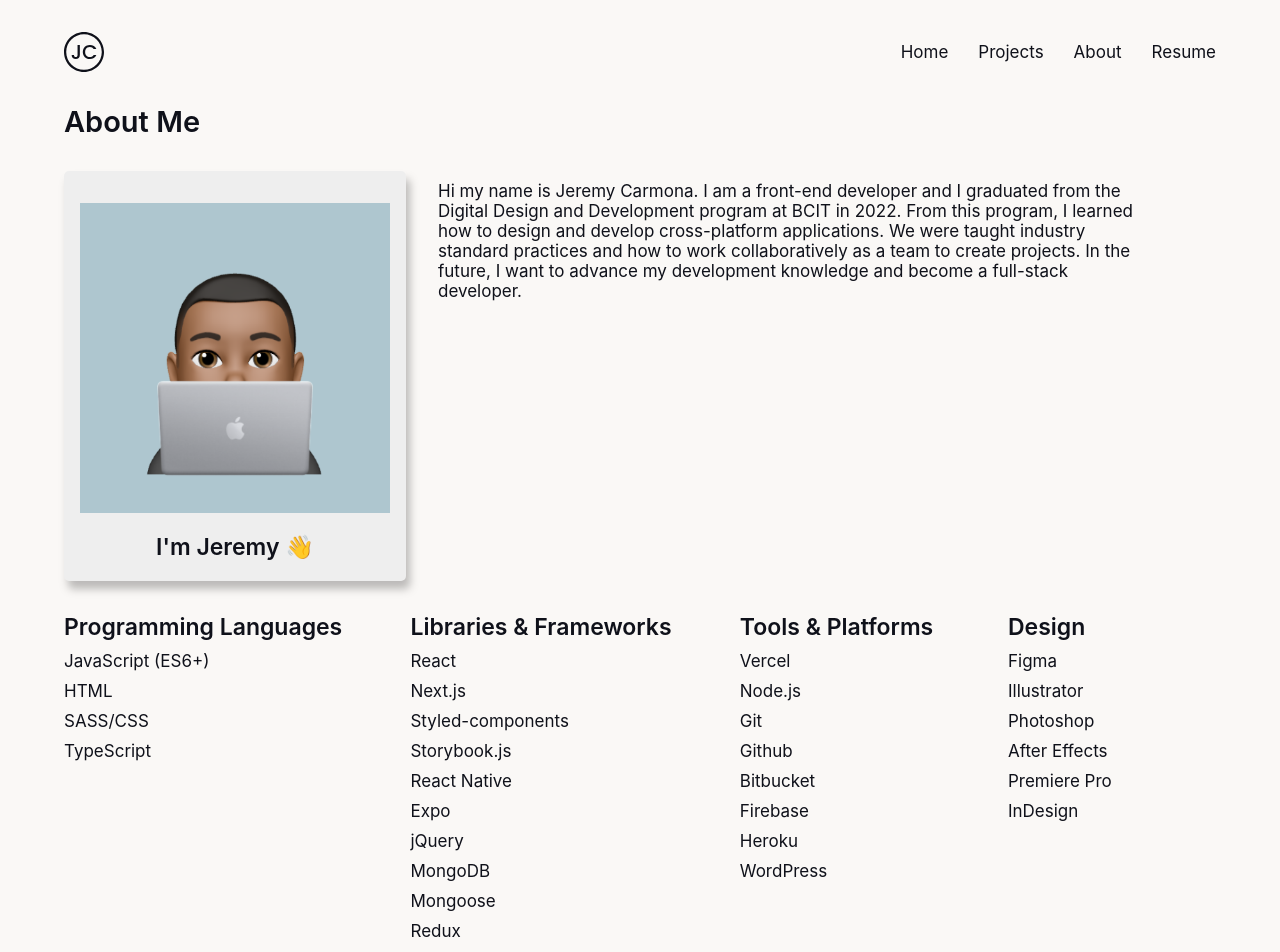
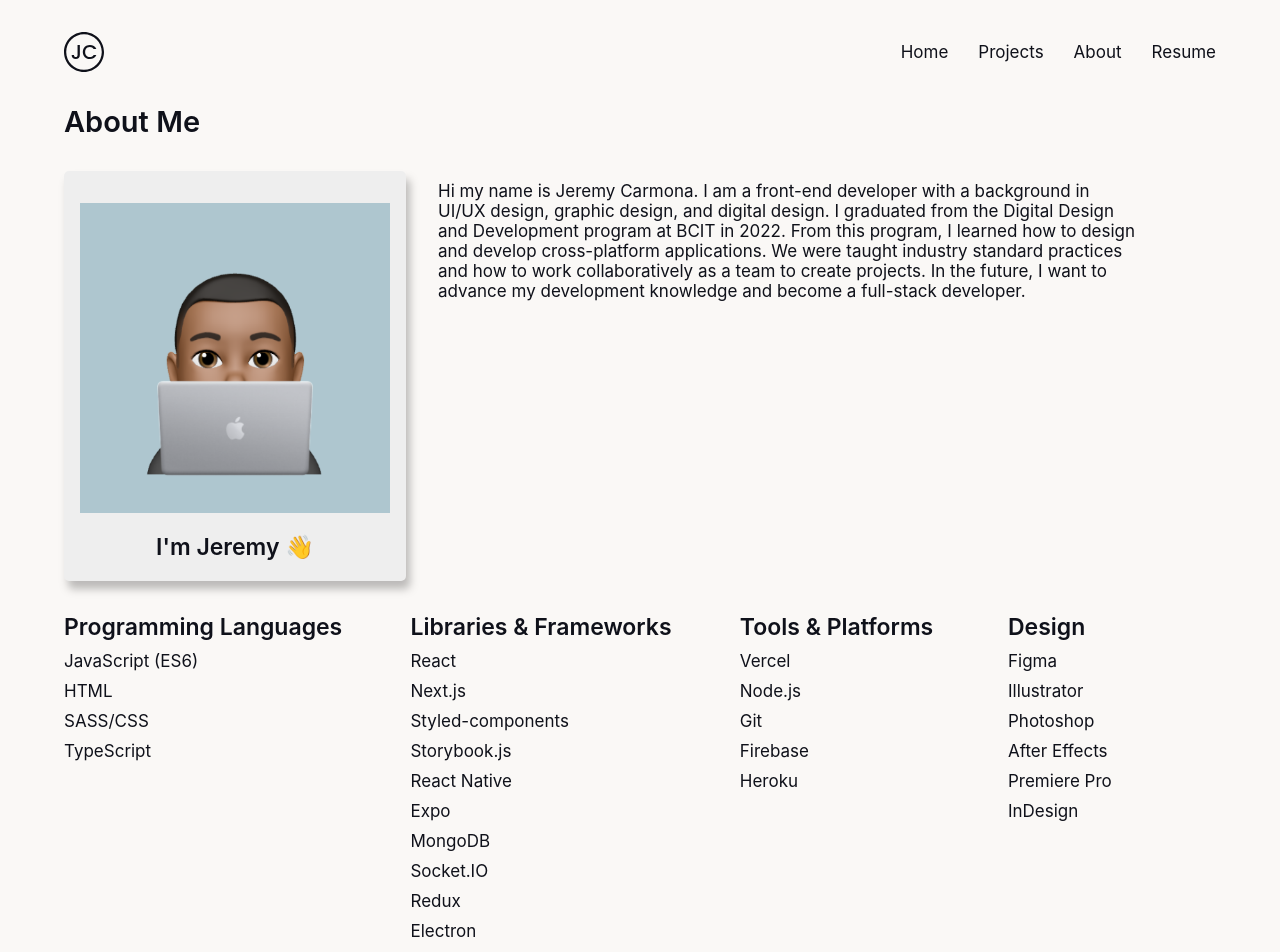
Before and after one commit to JeremyCarmona3/jeremy-m-carmona, a Next.js app: page /about in a window 1280 px wide. Shown: the top 952 px of the page. Built offline with nearby package versions, Linux system fonts and the light colour scheme.

Commit message:
updated resume, links, and description

```diff
--- a/components/global/footer.js
+++ b/components/global/footer.js
@@ -30,7 +30,7 @@
             <FaGithub />
           </a>
           <a
-            href='https://www.linkedin.com/in/jeremy-carmona-0685731bb/'
+            href='https://www.linkedin.com/in/jeremymcarmona/'
             target='_blank'
             rel='noreferrer'
           >
--- a/pages/about.js
+++ b/pages/about.js
@@ -41,8 +41,9 @@
             </div>
             <div className='about-me-text'>
               <p>
-                Hi my name is Jeremy Carmona. I am a front-end developer and I
-                graduated from the Digital Design and Development program at
+                Hi my name is Jeremy Carmona. I am a front-end developer with a
+                background in UI/UX design, graphic design, and digital design.
+                I graduated from the Digital Design and Development program at
                 BCIT in 2022. From this program, I learned how to design and
                 develop cross-platform applications. We were taught industry
                 standard practices and how to work collaboratively as a team to
@@ -55,7 +56,7 @@
             <div className='skills'>
               <h2>Programming Languages</h2>
               <div>
-                <p>JavaScript (ES6+)</p>
+                <p>JavaScript (ES6)</p>
                 <p>HTML</p>
                 <p>SASS/CSS</p>
                 <p>TypeScript</p>
@@ -70,9 +71,8 @@
                 <p>Storybook.js</p>
                 <p>React Native</p>
                 <p>Expo</p>
-                <p>jQuery</p>
                 <p>MongoDB</p>
-                <p>Mongoose</p>
+                <p>Socket.IO</p>
                 <p>Redux</p>
                 <p>Electron</p>
               </div>
@@ -83,11 +83,8 @@
                 <p>Vercel</p>
                 <p>Node.js</p>
                 <p>Git</p>
-                <p>Github</p>
-                <p>Bitbucket</p>
                 <p>Firebase</p>
                 <p>Heroku</p>
-                <p>WordPress</p>
               </div>
             </div>
             <div className='skills'>
--- a/pages/index.js
+++ b/pages/index.js
@@ -22,7 +22,7 @@
         />
         <meta
           name='description'
-          content='This portfolio includes projects in front-end development. Jeremy Carmona graduated from the D3 program at BCIT in 2022.'
+          content='Jeremy Carmona is a solution-driven front-end developer with a solid understanding in how to design and develop cross-platform applications.'
         />
         <meta name='author' content='Jeremy Carmona' />
         <meta name='viewport' content='width=device-width, initial-scale=1.0' />
@@ -35,8 +35,8 @@
       <Navbar home='home' />
       <div className='content'>
         <h1>
-          Hi, I{"'"}m Jeremy Carmona and I am a front-end developer with a
-          background in UI/UX design. Welcome to my portfolio 👋
+          Hi, I{"'"}m Jeremy Carmona and I am a solution-driven Front-end
+          Developer. Welcome to my portfolio 👋
         </h1>
         <p>
           I am a recent graduate of the{' '}
```
Also changed, not shown: 1 other file (tests, documents, lock files or other folders).
